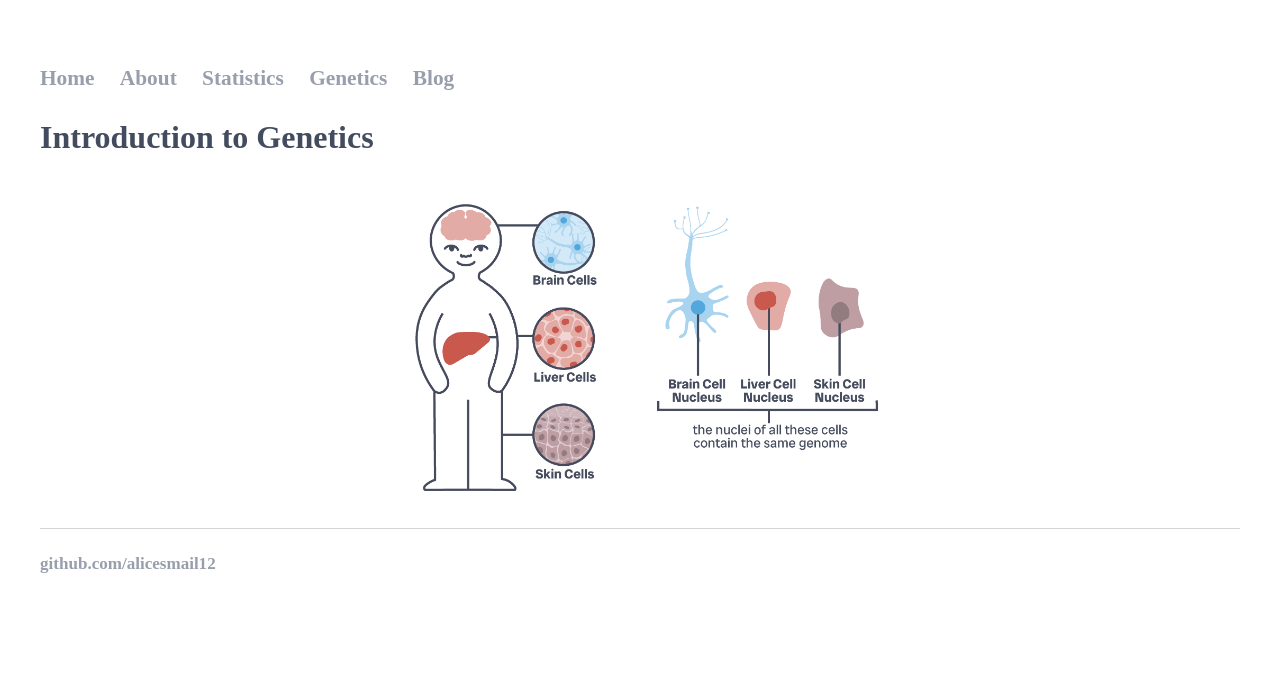
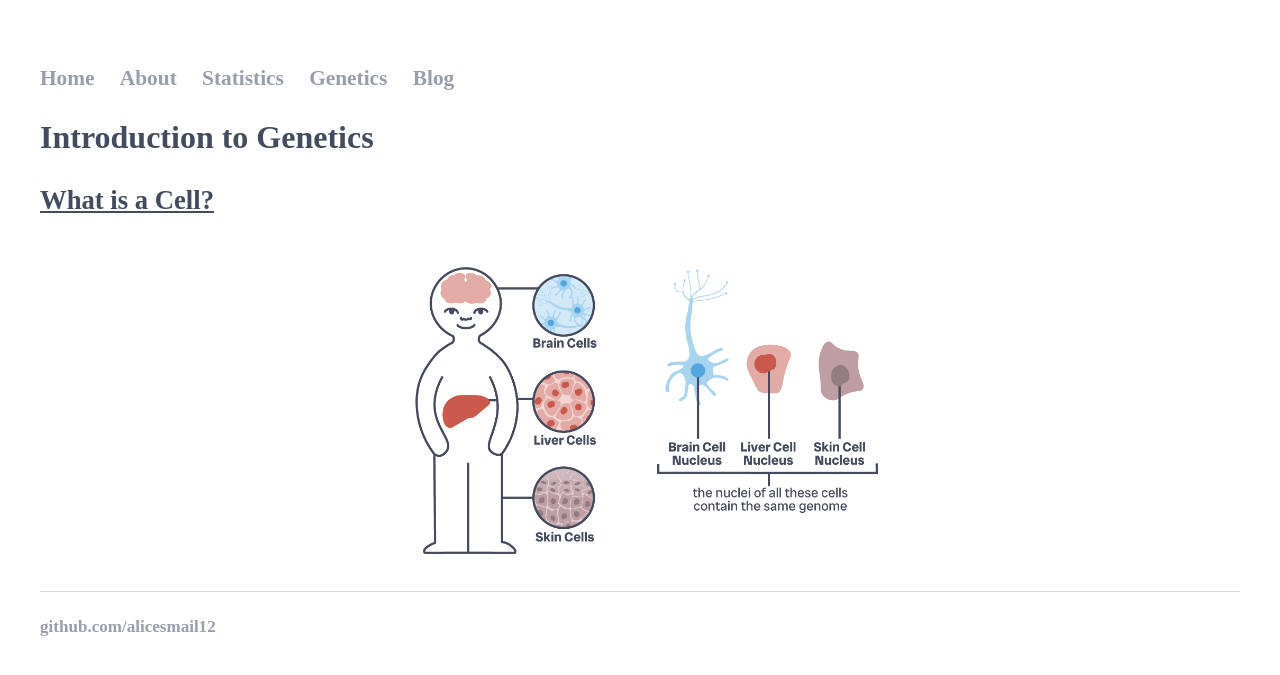
Before and after one commit to alicesmail12/alicesmail12.github.io, a Jekyll site: the page built from Genetics/Introduction-To-Genetics.html, in a window 1280 px wide. Shown: the top 675 px of the page. Built offline with Jekyll 4.4.1, drawn with Linux system fonts in a browser that asks for light colours; some web fonts are replaced.

Commit message:
Update Introduction-To-Genetics.html

```diff
--- a/Genetics/Introduction-To-Genetics.html
+++ b/Genetics/Introduction-To-Genetics.html
@@ -64,6 +64,7 @@ image-resolution: from-image;
 Introduction to Genetics
 </h1>
 
+<u><h2>What is a Cell?</h2></u>
 <p><img src='images/Intro-Genetics-02.png' width="500" class="center"></p>
 
 </body>
```
